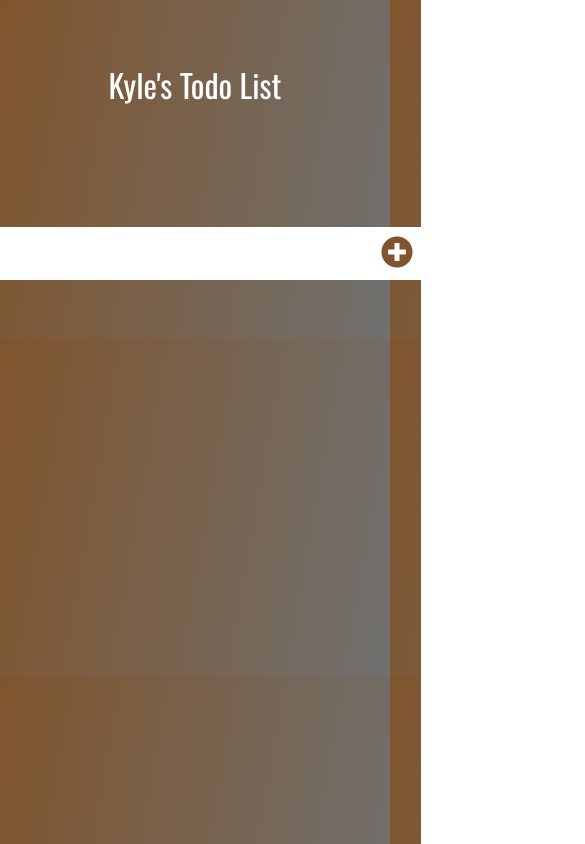
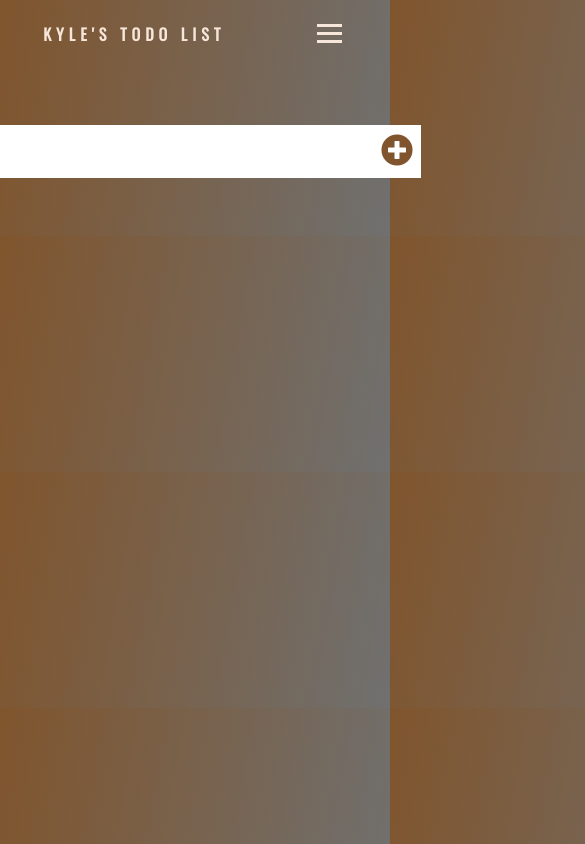
Before and after one commit to KyRams/TodoList, a plain HTML site: page index.html in a window 390 px wide. Shown: the whole page, 585 px wide, since content can reach past the window. Drawn offline with nearby package versions, Linux system fonts and the light colour scheme.

Commit message:
added navabar

```diff
--- a/index.html
+++ b/index.html
@@ -11,8 +11,23 @@
     <title>Todo List</title>
 </head>
 <body>
+    <nav>
+        <div class="logo">
+            <h4>Kyle's Todo List</h4>
+        </div>
+        <ul class="nav-links">
+            <li><a href="##">Home</a></li>
+            <li><a href="##">About</a></li>
+            <li><a href="##">Contact</a></li>
+            <li><a href="##">More</a></li>
+        </ul>
+        <div class="nav-dropdown">
+            <div class="line1"></div>
+            <div class="line2"></div>
+            <div class="line3"></div>
+        </div>
+    </nav>
 
-    <header>Kyle's Todo List</header>
     <form>
         <input type="text" class="todo-input">
         <button class="todo-button" type="submit">
--- a/style.css
+++ b/style.css
@@ -140,3 +140,81 @@ select {
   background: white;
   color: rgb(128, 85, 45);
 }
+
+nav{
+  display: flex;
+  justify-content: space-around;
+  align-items: center;
+  min-height: 8vh;
+  /* background-color: rgb(104, 102, 100); */
+}
+
+.logo{
+  color: rgb(247, 230, 218);
+  font-size: 20 px;
+  text-transform: uppercase;
+  letter-spacing: 5px;
+}
+
+.nav-links{
+  display: flex;
+  justify-content: space-around;
+  width: 30%
+}
+
+.nav-links a{
+  color: rgb(247, 230, 218);
+  text-decoration: none;
+}
+
+.nav-links li{
+  list-style-type: none;
+  font-size: 15px;
+}
+
+.nav-dropdown{
+  display:none;
+}
+
+.nav-dropdown div{
+  width: 25px;
+  height: 3px;
+  margin: 5px;
+  background-color: rgb(247, 230, 218);
+}
+
+
+@media screen and (max-width: 678px){
+  body{
+    overflow-x: hidden;
+  }
+ .nav-links{
+   position: absolute;
+   right: 0px;
+   height: 92vh;
+   top: 8vh;
+   display: flex;
+   flex-direction: column;
+   align-items: center;
+   width: 50%;
+   transform: translateX(100%);
+   transition: transform 0.5s ease-in;
+ }
+ .nav-links li{
+   opacity: 0;
+ }
+ .nav-dropdown{
+   display: block;
+   cursor: pointer;
+ }
+}
+
+@media screen and (max-width: 1000px){
+  .nav-links{
+    width: 50%
+  }
+}
+
+.nav-active{
+  transform: translateX(0%);
+}
```
Also changed, not shown: app.js (+16 -0 lines).
